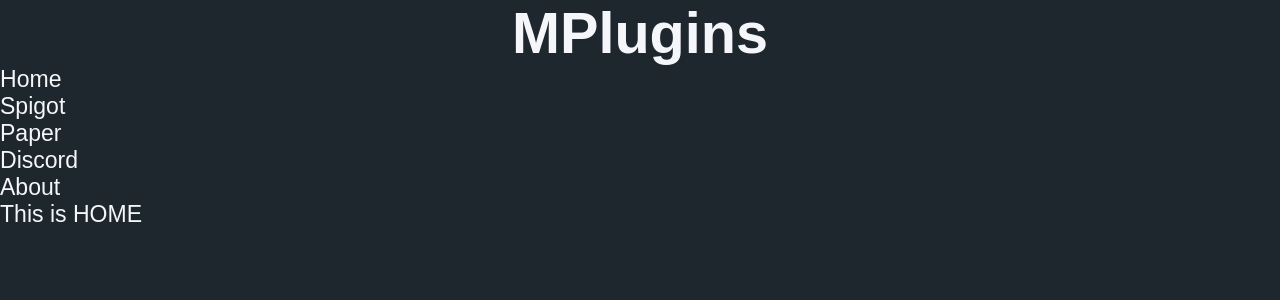
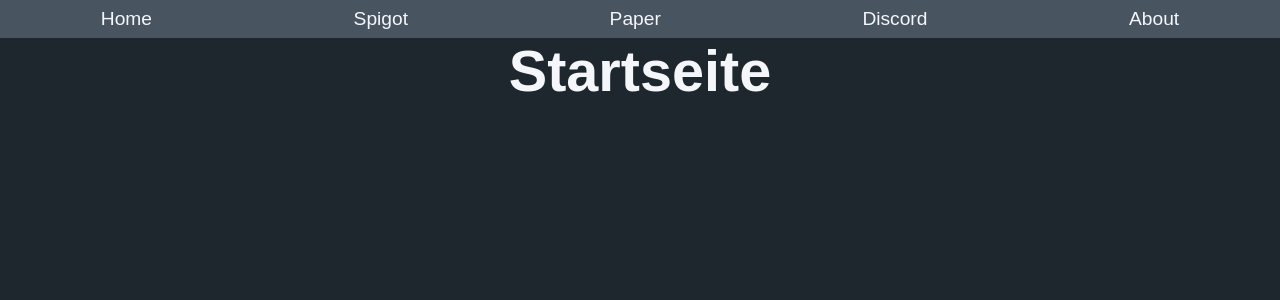
Before and after one commit to MarvinLeiers/website, a PHP site: page / in a window 1280 px wide. Shown: the top 300 px of the page. Run offline with PHP 8.4, Linux system fonts and the light colour scheme.

Commit message:
Added nav

```diff
--- a/index.php
+++ b/index.php
@@ -1,17 +1,15 @@
 <!doctype html>
-<html lang="en">
+<html lang="de">
 <head>
     <meta charset="UTF-8">
     <meta name="viewport"
           content="width=device-width, user-scalable=no, initial-scale=1.0, maximum-scale=1.0, minimum-scale=1.0">
     <meta http-equiv="X-UA-Compatible" content="ie=edge">
-    <title>mplugins.org - Free, High-quality Minecraft Plugins</title>
+    <title>Marvin Leiers - Offizielle Webseite</title>
     <link rel="stylesheet" href="style/main.css">
 </head>
 <body>
 <div class="wrapper">
-    <h1>MPlugins</h1>
-
     <nav>
         <ul>
             <li class="link" data-link="home">Home</li>
@@ -25,8 +23,13 @@
     <div id="content">
         <?php include 'pages/home.html'; ?>
     </div>
-
     <script src="scripts/main.js"></script>
 </div>
+<noscript>
+    Please enable JavaScript!
+    <style>
+        .wrapper { display: none; }
+    </style>
+</noscript>
 </body>
 </html>
--- a/pages/home.html
+++ b/pages/home.html
@@ -1 +1,3 @@
-This is HOME
+<link rel="stylesheet" href="../style/main.css">
+
+<h1>Startseite</h1>
--- a/style/main.css
+++ b/style/main.css
@@ -18,4 +18,20 @@ h1 {
   text-align: center;
 }
 
+nav {
+  background: #485460;
+  height: 2rem;
+}
+nav ul {
+  display: flex;
+  height: 2rem;
+  align-items: center;
+  justify-content: space-around;
+  list-style-type: none;
+}
+nav .link {
+  cursor: pointer;
+  font-size: 1rem;
+}
+
 /*# sourceMappingURL=main.css.map */
--- a/style/main.sass
+++ b/style/main.sass
@@ -1,4 +1,5 @@
 $main: #1e272e
+$alternative: #485460
 $contrast: #f5f6fa
 
 html, body
@@ -17,3 +18,18 @@ h1
   color: $contrast
   font-size: 3rem
   text-align: center
+
+nav
+  background: $alternative
+  height: 2rem
+
+  ul
+    display: flex
+    height: 2rem
+    align-items: center
+    justify-content: space-around
+    list-style-type: none
+
+  .link
+    cursor: pointer
+    font-size: 1rem
```
Also changed, not shown: 1 other file.
